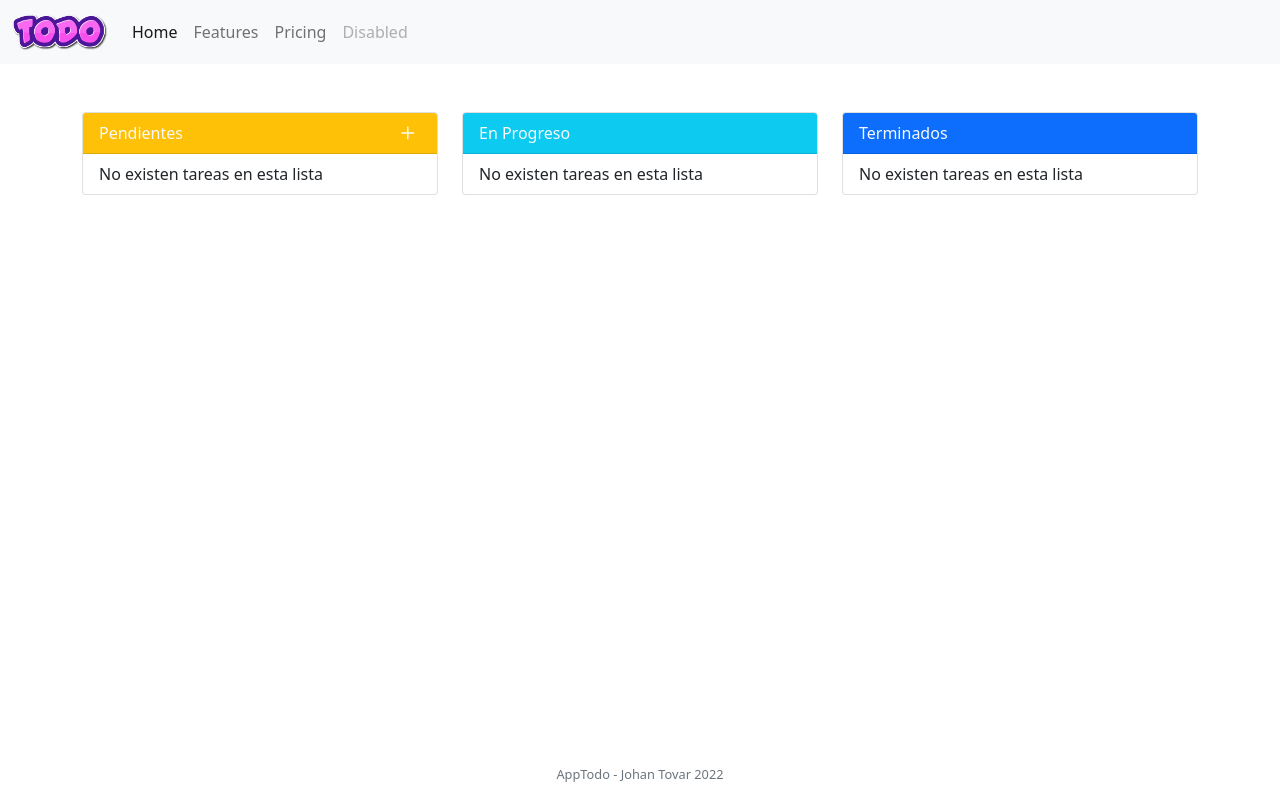
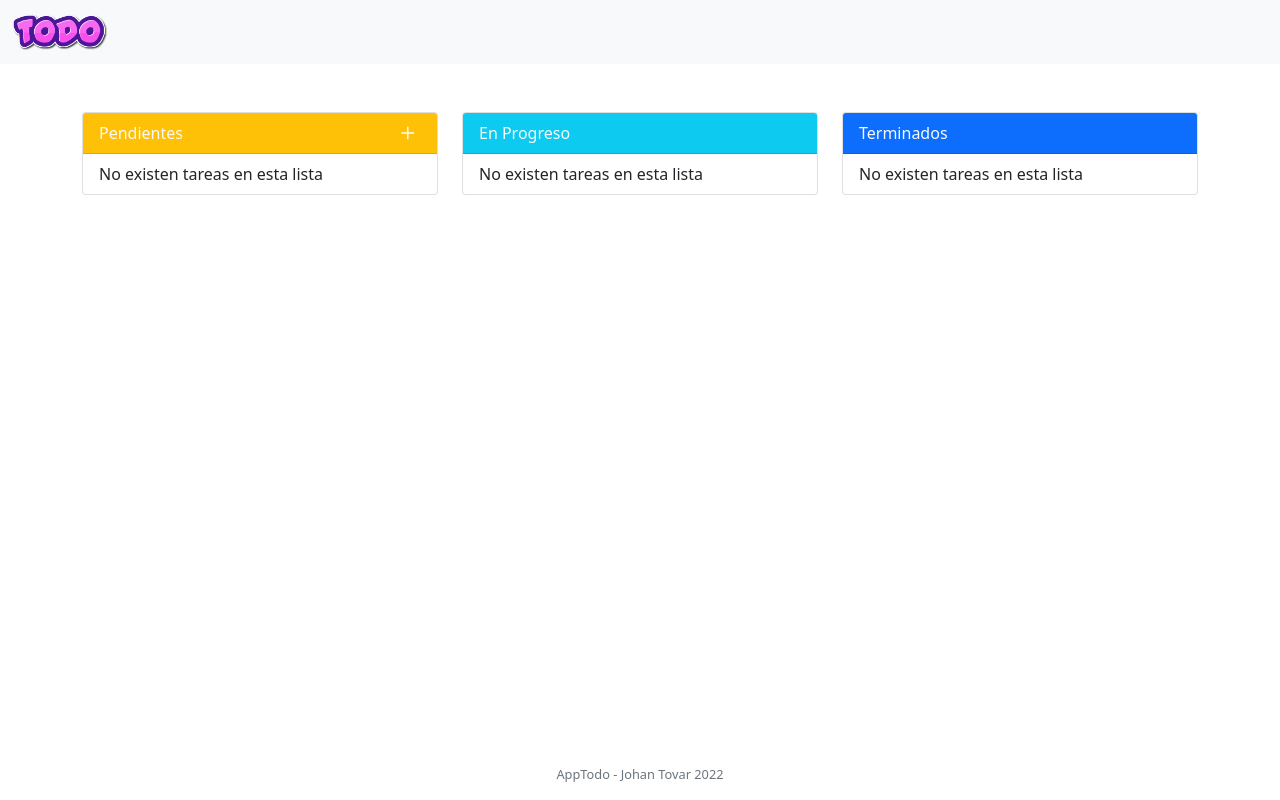
Before and after one commit to Srjlee/Grupo6, a React (Vite) app in the folder todo-drag/: page / in a window 1280 px wide. Built offline with nearby package versions, Linux system fonts and the light colour scheme.

Commit message:
remove navbar links

```diff
--- a/todo-drag/src/components/Navbar.jsx
+++ b/todo-drag/src/components/Navbar.jsx
@@ -25,7 +25,7 @@ const Navbar = () => {
         </button>
         <div className="collapse navbar-collapse" id="navbarNavAltMarkup">
           <div className="navbar-nav">
-            <a className="nav-link active" aria-current="page" href="#">
+           {/*  <a className="nav-link active" aria-current="page" href="#">
               Home
             </a>
             <a className="nav-link" href="#">
@@ -41,7 +41,7 @@ const Navbar = () => {
               aria-disabled="true"
             >
               Disabled
-            </a>
+            </a> */}
           </div>
         </div>
       </div>
```
